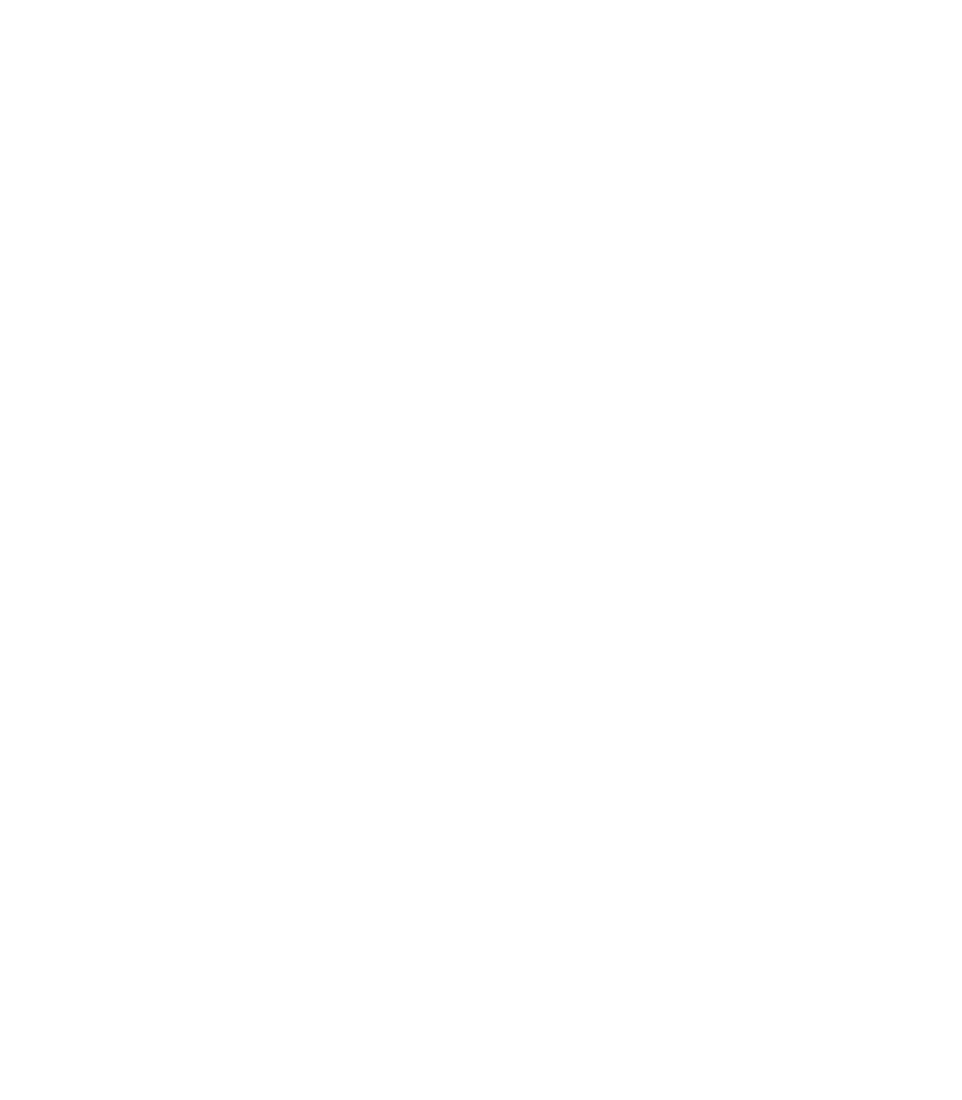
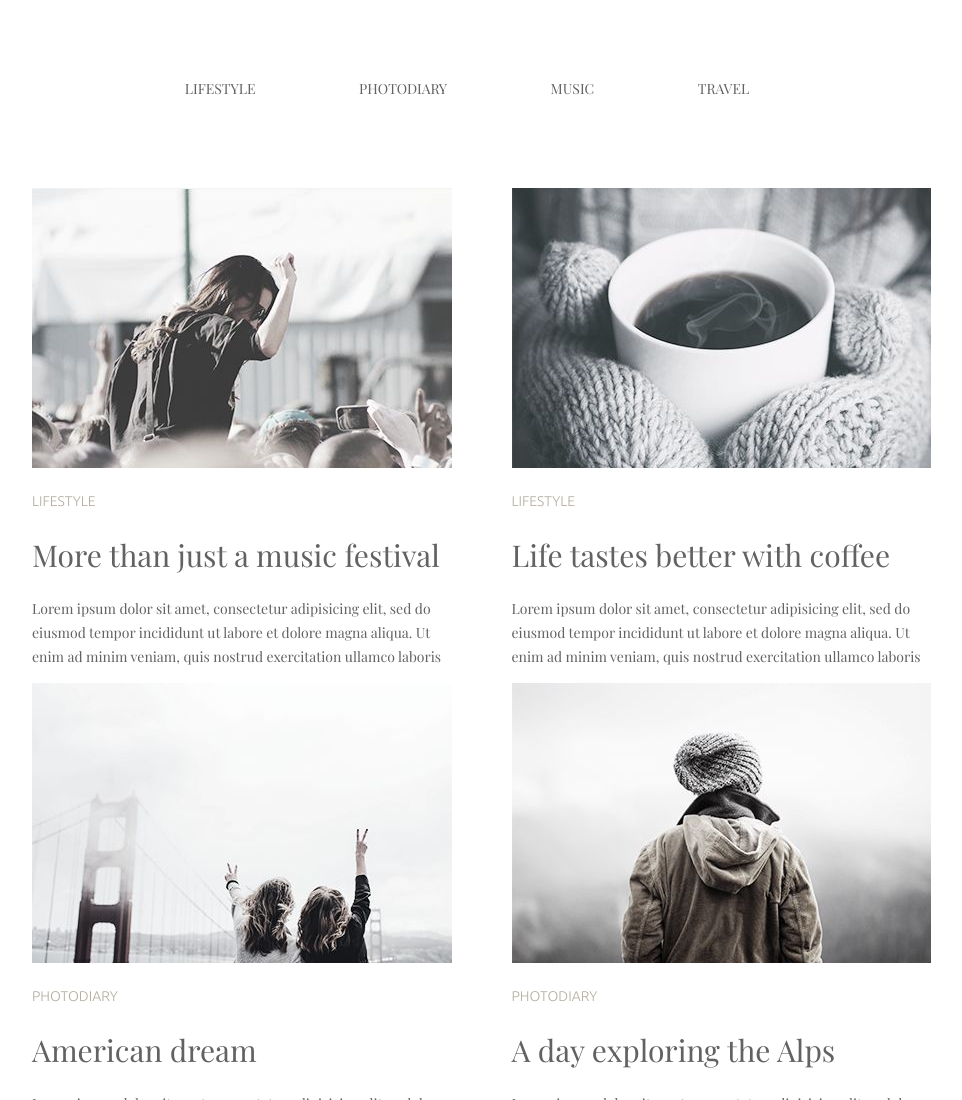
Before and after one commit to Arsenmad/goit-fe-course-1, a plain HTML site: page html-css/module-03/index.html in a window 1280 px wide. Shown: the top 1100 px of the page, without its empty margins (173-1135 px from the left). Before the commit the page ends 800 px from the top, so only its background shows below. Drawn offline with nearby package versions, Linux system fonts and the light colour scheme.

Commit message:
commit new files into the folder module-03

```diff
--- /dev/null
+++ b/html-css/module-03/css/style.css
@@ -0,0 +1,131 @@
+html{
+	box-sizing:border-box;
+}
+
+*,
+*::before,
+*::after{
+    box-sizing: inherit;
+}
+
+body {
+    font-family: "Playfair Display", "Times New Roman", serif;
+    font-weight: 400;
+    color: #626262;
+    font-size: 14px;
+    line-height: 24px;
+    text-align: left;
+}
+
+.wrapper{
+    width: 1200px;
+	margin: 0 auto;
+}
+
+nav {
+    margin-top: 77px;
+}
+
+.site-navigation {
+    margin: 0;
+    padding: 0;
+    list-style: none;
+    text-align: center;
+}
+
+.site-navigation-item {
+    margin-left: 100px; /*отталкиваем элементы списка друг от друга вправо - но у всех элементов на макете разное расстояние, не знаю, как сделать разное, делаю усредненное */
+    display: inline-block;
+}
+
+.site-navigation li:first-child {
+    margin-left: 0; /*убираем марджин у первого элемента списка. ОЧЕНЬ ВАЖНО*/
+}
+
+.site-navigation a{
+    display: block;
+      color:#626262;
+      text-decoration: none;
+      text-transform: uppercase;
+      font-size: 14px;
+}
+
+.site-navigation a:hover,
+.site-navigation a:focus {/*фокус позволяет задать визуальное оформление при передвижению по элементам меню при помощи Tab*/
+	color: #03a9f4;
+}
+
+section {
+    width: 950px; /*почему-то при размере 900рх согласно макету не умещается контент, не могу найти почему*/
+    margin: 0 auto;
+    margin-top: 87px;
+  }
+
+  ul li {
+    display: inline-block;
+  }
+
+  .fatures-item-left {
+      margin-right: 60px;
+  }
+
+  .fatures-item-right {
+    margin-left: -4px;
+  }
+
+
+.features {
+    list-style: none;
+}
+
+.features-name {
+    font-family: Ubuntu;
+    color:#b4ad9e;
+    font-weight: 300;
+    /*width: 414px; - ничего не меняет, к тому же, не указано в стилях исходника*/
+    text-transform: uppercase;
+}
+
+h3 {
+    font-size: 30px;/* Приближение из-за подстановки шрифтов */
+    font-weight: 400;
+}
+
+.features-announcement {
+    font-weight: 400;
+    width: 414px;
+}
+
+.visually-hidden:not(:focus):not(:active),
+input[type="checkbox"].visually-hidden,
+input[type="radio"].visually-hidden {
+    position: absolute;
+
+    width: 1px;
+    height: 1px;
+    margin: -1px;
+    border: 0;
+    padding: 0;
+
+    white-space: nowrap;
+
+    clip-path: inset(100%);
+    clip: rect(0 0 0 0);
+    overflow: hidden;
+}
+
+footer {
+    margin: 0 auto;
+    text-align: center;
+}
+
+button {
+    width: 164px;
+    height: 60px;
+    font-family: PlayfairDisplay;
+    color: #626262;
+    font-size: 20px;
+    font-weight: 400;
+    line-height: 24px;
+    text-align: center;
+}
--- a/html-css/module-03/index.html
+++ b/html-css/module-03/index.html
@@ -5,7 +5,75 @@
     <meta name="viewport" content="width=device-width, initial-scale=1.0">
     <meta http-equiv="X-UA-Compatible" content="ie=edge">
     <title>Модуль 3 - Домашнее задание</title>
+    <link rel="stylesheet" href="css/normalize.css">
+    <link href="https://fonts.googleapis.com/css?family=Playfair+Display" rel="stylesheet">
+    <link href="https://fonts.googleapis.com/css?family=Ubuntu:300" rel="stylesheet">
+    <link rel="stylesheet" href="css/style.css">
 </head>
 <body>
+
+    <h1 class="visually-hidden">Main page</h1>
+
+    <div class="wrapper">
+        <header class="page-header">
+            <nav>
+                <ul class="site-navigation">
+                    <li class="site-navigation-item"><a href="#">lifestyle</a></li>
+                    <li class="site-navigation-item"><a href="#">photodiary</a></li>
+                    <li class="site-navigation-item"><a href="#">music</a></li>
+                    <li class="site-navigation-item"><a href="#">travel</a></li>
+                </ul>
+            </nav>
+        </header>
+
+   <main>
+       <!--Features section-->
+       <section>
+           <h2 class="visually-hidden">Our features</h2>
+           <ul class="features">
+               <li class="fatures-item-left">
+                   <img class="features-image" src="img/image-1.jpg" alt="lifestyle image 1" width="420" height="280">
+                   <p class="features-name">lifestyle</p>
+                   <h3>More than just a music festival</h3>
+                   <p class="features-announcement">Lorem ipsum dolor sit amet, consectetur adipisicing elit, sed do eiusmod tempor incididunt ut labore et dolore magna aliqua. Ut enim ad minim veniam, quis nostrud exercitation ullamco laboris</p>
+               </li>
+               <li class="fatures-item-right">
+                   <img class="features-image" src="img/image-2.jpg" alt="lifestyle image 2" width="419" height="280">
+                   <p class="features-name">lifestyle</p>
+                   <h3>Life tastes better with coffee</h3>
+                   <p class="features-announcement">Lorem ipsum dolor sit amet, consectetur adipisicing elit, sed do eiusmod tempor incididunt ut labore et dolore magna aliqua. Ut enim ad minim veniam, quis nostrud exercitation ullamco laboris</p>
+               </li>
+               <li class="fatures-item-left">
+                   <img class="features-image" src="img/image-3.jpg" alt="photodiary image 3" width="420" height="280">
+                   <p class="features-name">photodiary</p>
+                   <h3>American dream</h3>
+                   <p class="features-announcement">Lorem ipsum dolor sit amet, consectetur adipisicing elit, sed do eiusmod tempor incididunt ut labore et dolore magna aliqua. Ut enim ad minim veniam, quis nostrud exercitation ullamco laboris</p>
+               </li>
+               <li class="fatures-item-right">
+                   <img class="features-image" src="img/image-4.jpg" alt="photodiary image 4" width="419" height="280">
+                   <p class="features-name">photodiary</p>
+                   <h3>A day exploring the Alps</h3>
+                   <p class="features-announcement">Lorem ipsum dolor sit amet, consectetur adipisicing elit, sed do eiusmod tempor incididunt ut labore et dolore magna aliqua. Ut enim ad minim veniam, quis nostrud exercitation ullamco laboris</p>
+               </li>
+               <li class="fatures-item-left">
+                   <img class="fatures-item-left" src="img/image-5.jpg" alt="lifestyle image 5" width="420" height="280">
+                   <p class="features-name">lifestyle</p>
+                   <h3>Top 10 song for running</h3>
+                   <p class="features-announcement">Lorem ipsum dolor sit amet, consectetur adipisicing elit, sed do eiusmod tempor incididunt ut labore et dolore magna aliqua. Ut enim ad minim veniam, quis nostrud exercitation ullamco laboris</p>
+               </li>
+               <li class="fatures-item-right">
+                   <img class="features-image-right" src="img/image-6.jpg" alt="lifestyle image 6" width="419" height="280">
+                   <p class="features-name">lifestyle</p>
+                   <h3>Cold winter days</h3>
+                   <p class="features-announcement">Lorem ipsum dolor sit amet, consectetur adipisicing elit, sed do eiusmod tempor incididunt ut labore et dolore magna aliqua. Ut enim ad minim veniam, quis nostrud exercitation ullamco laboris</p>
+               </li>
+           </ul>
+       </section>
+   </main>
+   <footer>
+        <button>Load more</button>
+    </footer>
+</div>
+
 </body>
 </html>
```
Also changed, not shown: html-css/module-03/img/Rettangolo.jpg (deleted), html-css/module-03/img/Rettangolo_1.jpg (deleted), html-css/module-03/img/Rettangolo_2.jpg (deleted), html-css/module-03/img/Rettangolo_3.jpg (deleted), html-css/module-03/img/image-1.jpg (added), html-css/module-03/img/image-2.jpg (added), html-css/module-03/img/image-3.jpg (added), html-css/module-03/img/image-4.jpg (added), html-css/module-03/img/image-5.jpg (added), html-css/module-03/img/image-6.jpg (added).
